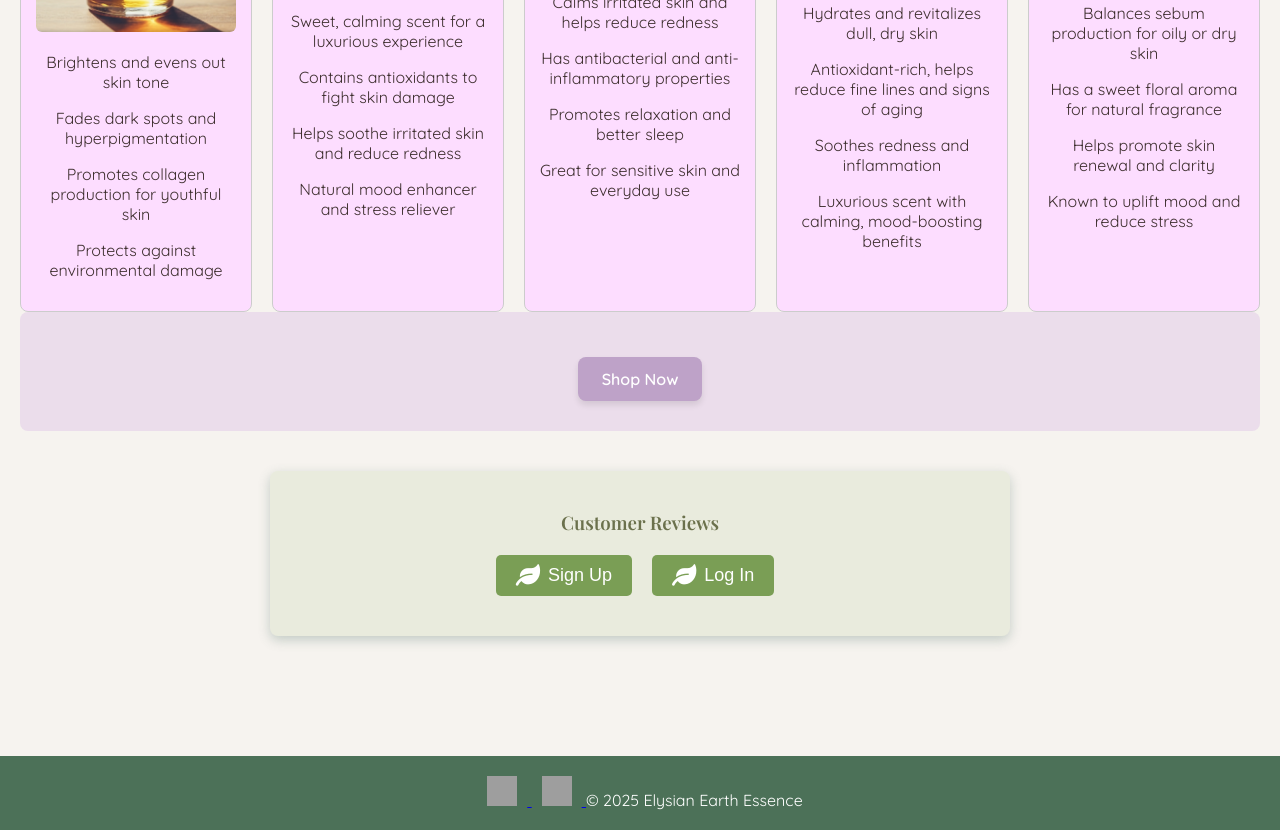
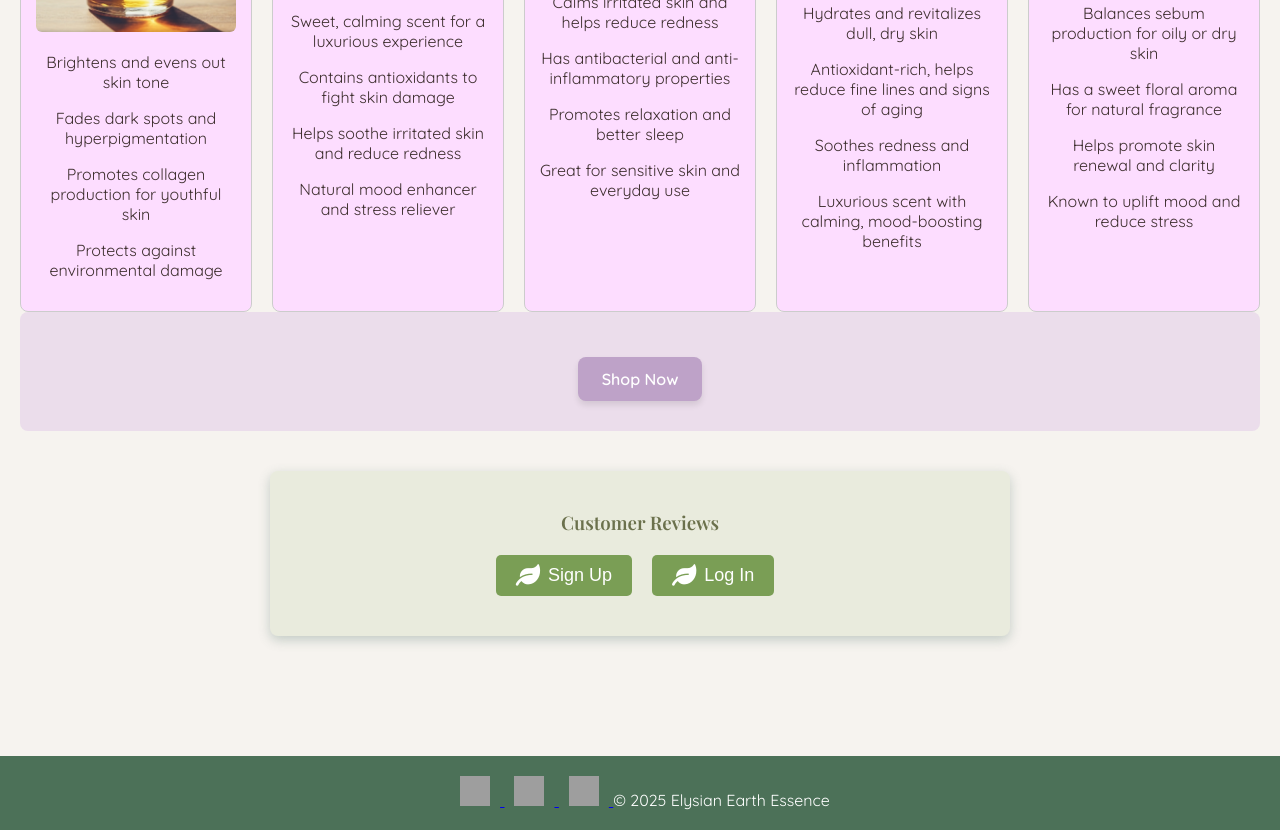
Before and after one commit to trianglul/elysian-earth-essence-website, a website: page index.html in a window 1280 px wide. Shown: the part 1490-2320 px from the top of the page. Drawn offline with nearby package versions, Linux system fonts and the light colour scheme; grey boxes are pictures that could not be loaded.

Commit message:
Update index.html

```diff
--- a/index.html
+++ b/index.html
@@ -172,14 +172,17 @@
   <footer>
 
     <!---- Social Media Links and Logos --->
-<a href="https://facebook.com/profile.php?id=61578127824726" target="_blank">
+<a href="https://facebook.com/profile.php?id=61578127824726" target="blank">
   <img src="https://cdn-icons-png.flaticon.com/512/733/733547.png" alt="Facebook" width="30" height="30">
 </a>
 
-<a href="https://instagram.com/elysianearthessence" target="_blank">
+<a href="https://instagram.com/elysianearthessence" target="blank">
   <img src="https://cdn-icons-png.flaticon.com/512/733/733558.png" alt="Instagram" width="30" height="30">
 </a>
 
+<a href="https://x.com/ElysianEarthEss" target="blank">
+  <img src="https://cdn-icons-png.flaticon.com/512/733/733579.png" alt="X" width="30" height="30">
+</a>
     &copy; 2025 Elysian Earth Essence
   </footer>
 
```
